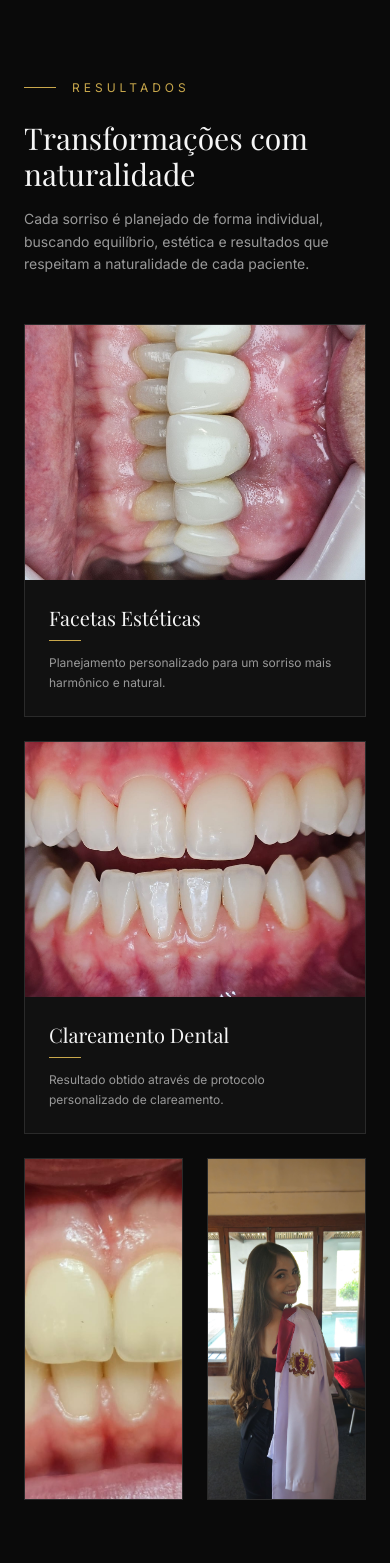
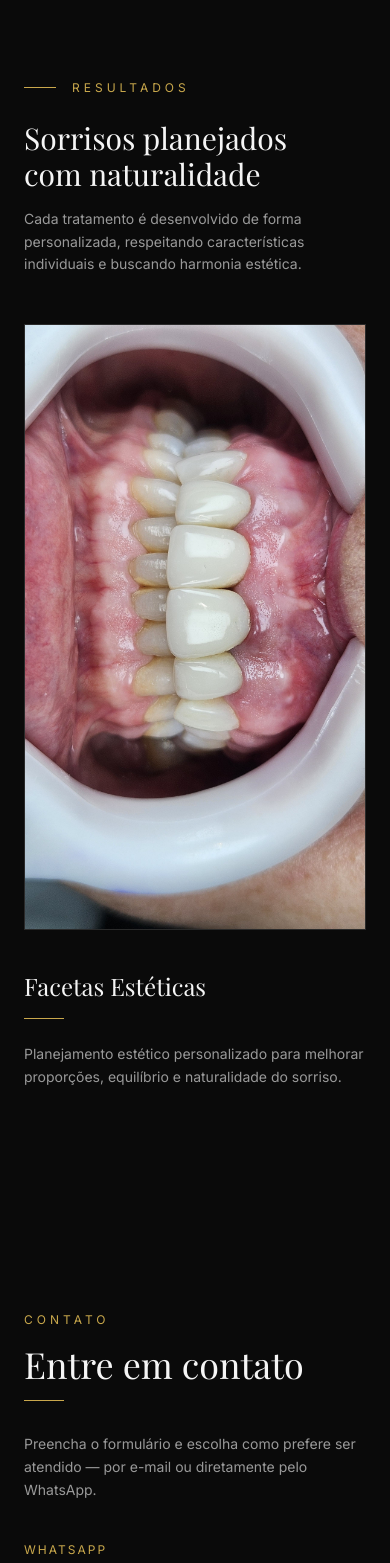
Before and after one commit to pedro-devxzd/projeto-nomade, a Next.js app: page / in a window 390 px wide. Shown: the part 3640-5203 px from the top of the page. Built offline with nearby package versions, Linux system fonts and the light colour scheme; a web font is replaced by a local one.

Commit message:
adiciona equilibrio

```diff
--- a/app/components/sections/Galeria.jsx
+++ b/app/components/sections/Galeria.jsx
@@ -1,19 +1,4 @@
 export default function Galeria() {
-  const casos = [
-    {
-      imagem: "/caso-facetas.jpg",
-      titulo: "Facetas Estéticas",
-      descricao:
-        "Planejamento personalizado para um sorriso mais harmônico e natural.",
-    },
-    {
-      imagem: "/caso-clareamento-depois.jpg",
-      titulo: "Clareamento Dental",
-      descricao:
-        "Resultado obtido através de protocolo personalizado de clareamento.",
-    },
-  ];
-
   return (
     <section id="galeria" className="bg-[#0A0A0A] py-32 px-6">
       <div className="max-w-5xl mx-auto">
@@ -26,34 +11,23 @@ export default function Galeria() {
         </div>
 
         <h2 className="font-playfair text-3xl sm:text-4xl text-[#F5F5F5] mb-4">
-          Transformações com naturalidade
+          Sorrisos planejados
+          <br />
+          com naturalidade
         </h2>
 
         <p className="text-[#999999] text-sm max-w-md leading-relaxed mb-12">
-          Cada sorriso é planejado de forma individual, buscando equilíbrio,
-          estética e resultados que respeitam a naturalidade de cada paciente.
+          Cada tratamento é desenvolvido de forma personalizada, respeitando
+          características individuais e buscando harmonia estética.
         </p>
 
-        <div className="grid grid-cols-1 md:grid-cols-2 gap-6">
-          {casos.map((caso, index) => (
-            <div
-              key={index}
-              className="
-                group
-                relative
-                overflow-hidden
-                border border-[#2A2A2A]
-                bg-[#111111]
-              "
-            >
-              <div className="aspect-[4/3] overflow-hidden">
+        <div className="grid grid-cols-1 md:grid-cols-2 gap-10 items-center">
+          <div className="overflow-hidden border border-[#2A2A2A] group">
             <img
-                  src={caso.imagem}
-                  alt={caso.titulo}
+              src="/caso-facetas.jpg"
+              alt="Caso de facetas estéticas"
               className="
                 w-full
-                    h-full
-                    object-cover
                 transition-transform
                 duration-[8000ms]
                 ease-out
@@ -62,50 +36,17 @@ export default function Galeria() {
             />
           </div>
 
-              <div className="p-6">
-                <h3 className="font-playfair text-xl text-[#F5F5F5] mb-2">
-                  {caso.titulo}
+          <div>
+            <h3 className="font-playfair text-2xl text-[#F5F5F5] mb-4">
+              Facetas Estéticas
             </h3>
 
-                <div className="w-8 h-px bg-[#C9A84C] mb-3"></div>
+            <div className="w-10 h-px bg-[#C9A84C] mb-6"></div>
 
-                <p className="text-[#999999] text-xs leading-relaxed">
-                  {caso.descricao}
+            <p className="text-[#999999] text-sm leading-relaxed">
+              Planejamento estético personalizado para melhorar proporções,
+              equilíbrio e naturalidade do sorriso.
             </p>
-              </div>
-            </div>
-          ))}
-        </div>
-
-        <div className="grid grid-cols-2 gap-6 mt-6">
-          <div className="border border-[#2A2A2A] overflow-hidden">
-            <img
-              src="/caso-clareamento-antes.jpg"
-              alt="Antes do clareamento dental"
-              className="
-                w-full
-                h-full
-                object-cover
-                transition-transform
-                duration-700
-                hover:scale-105
-              "
-            />
-          </div>
-
-          <div className="border border-[#2A2A2A] overflow-hidden">
-            <img
-              src="/maria-alice-jaleco.jpg"
-              alt="Dra. Maria Alice"
-              className="
-                w-full
-                h-full
-                object-cover
-                transition-transform
-                duration-700
-                hover:scale-105
-              "
-            />
           </div>
         </div>
       </div>
```
Lines whose indentation alone changed are shown as unchanged.
